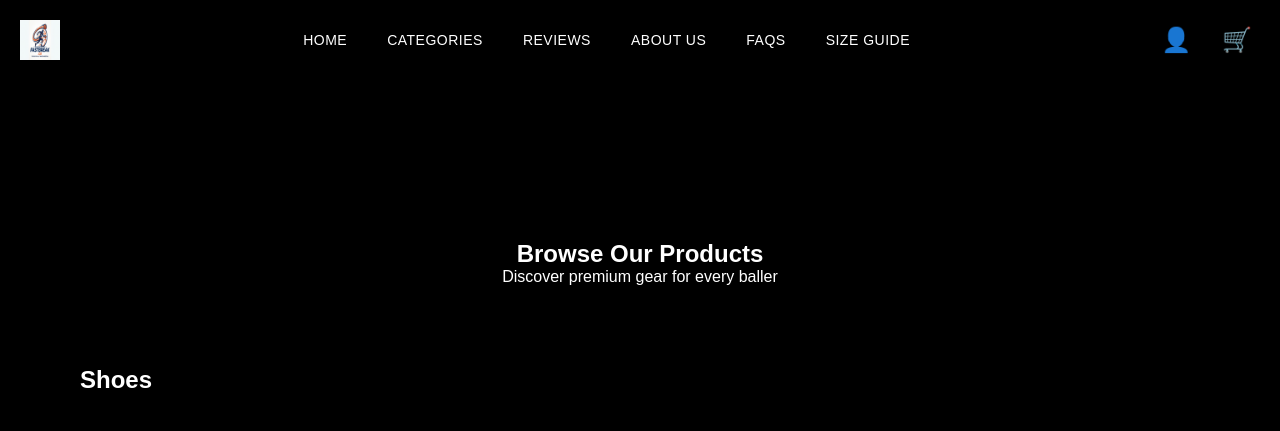
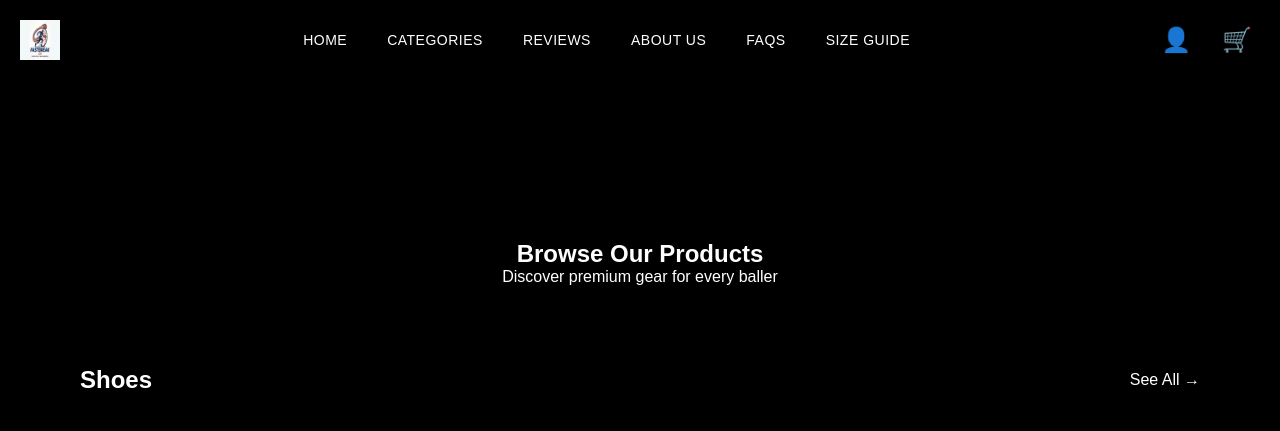
Before and after one commit to lovejllsyc/FinalProject_ITPE, a plain HTML site: page category.html in a window 1280 px wide. Shown: the top 431 px of the page. Drawn offline with Linux system fonts and the light colour scheme.

Commit message:
Fix HTML formatting and add missing links

```diff
--- a/category.html
+++ b/category.html
@@ -68,6 +68,7 @@
     <div style="max-width: 1200px; margin: 0 auto 60px; padding: 0 40px;">
       <div style="display: flex; justify-content: space-between; align-items: center; margin-bottom: 40px;">
         <h2>Shoes</h2>
+        <a href= "shoes.html" class="see-all-link">See All →</a>
 
       </div>
       <div class="products">
```
